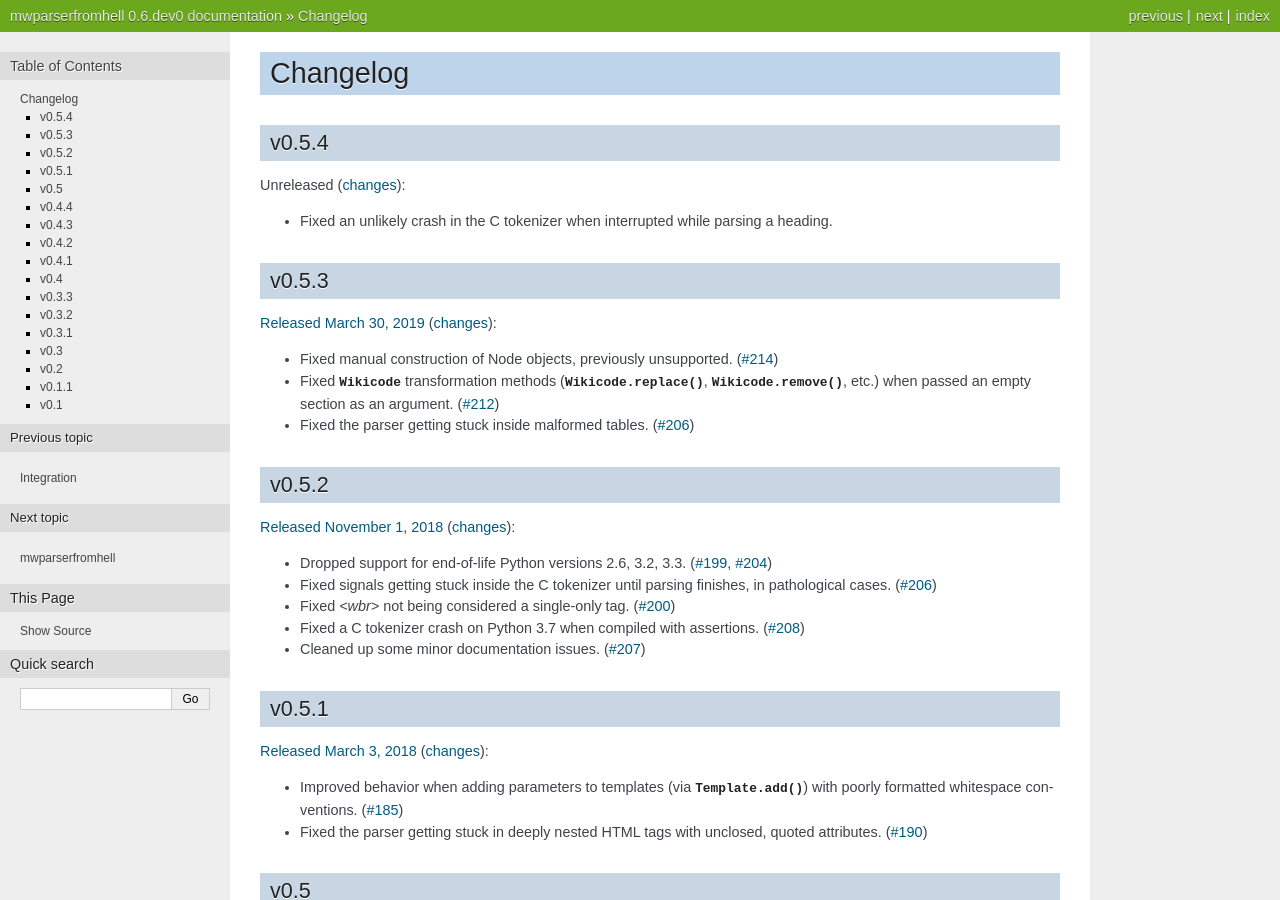
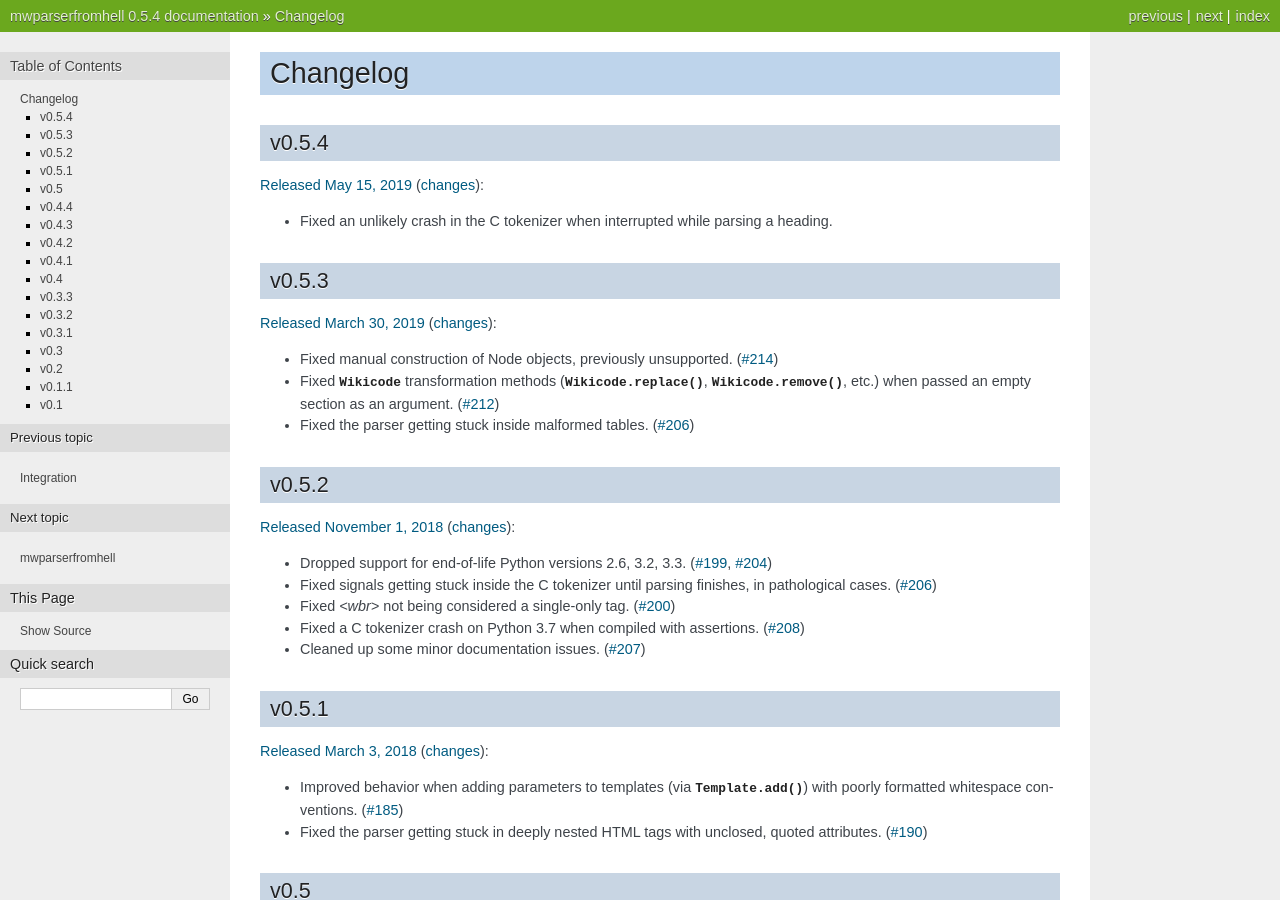
Before and after one commit to earwig/mwparserfromhell, a Sphinx documentation site: the page built from docs/changelog.rst, in a window 1280 px wide and 900 px high. Built offline with Sphinx 7.4.7, drawn with Linux system fonts in a browser that asks for light colours; some of the changed text lies outside the part shown.

Commit message:
release/0.5.4

```diff
--- a/appveyor.yml
+++ b/appveyor.yml
@@ -1,6 +1,6 @@
 # This config file is used by appveyor.com to build Windows release binaries
 
-version: 0.6.dev0-b{build}
+version: 0.5.4-b{build}
 
 branches:
   only:
--- a/docs/changelog.rst
+++ b/docs/changelog.rst
@@ -2,10 +2,10 @@
 =========
 
 v0.5.4
-----
+------
 
-Unreleased
-(`changes <https://github.com/earwig/mwparserfromhell/compare/v0.5.3...develop>`__):
+`Released May 15, 2019 <https://github.com/earwig/mwparserfromhell/tree/v0.5.4>`_
+(`changes <https://github.com/earwig/mwparserfromhell/compare/v0.5.3...v0.5.4>`__):
 
 - Fixed an unlikely crash in the C tokenizer when interrupted while parsing
   a heading.
--- a/mwparserfromhell/__init__.py
+++ b/mwparserfromhell/__init__.py
@@ -29,7 +29,7 @@
 __author__ = "Ben Kurtovic"
 __copyright__ = "Copyright (C) 2012-2019 Ben Kurtovic"
 __license__ = "MIT License"
-__version__ = "0.6.dev0"
+__version__ = "0.5.4"
 __email__ = "ben.kurtovic@gmail.com"
 
 from . import (compat, definitions, nodes, parser, smart_list, string_mixin,
```
Also changed, not shown: 1 other file.
